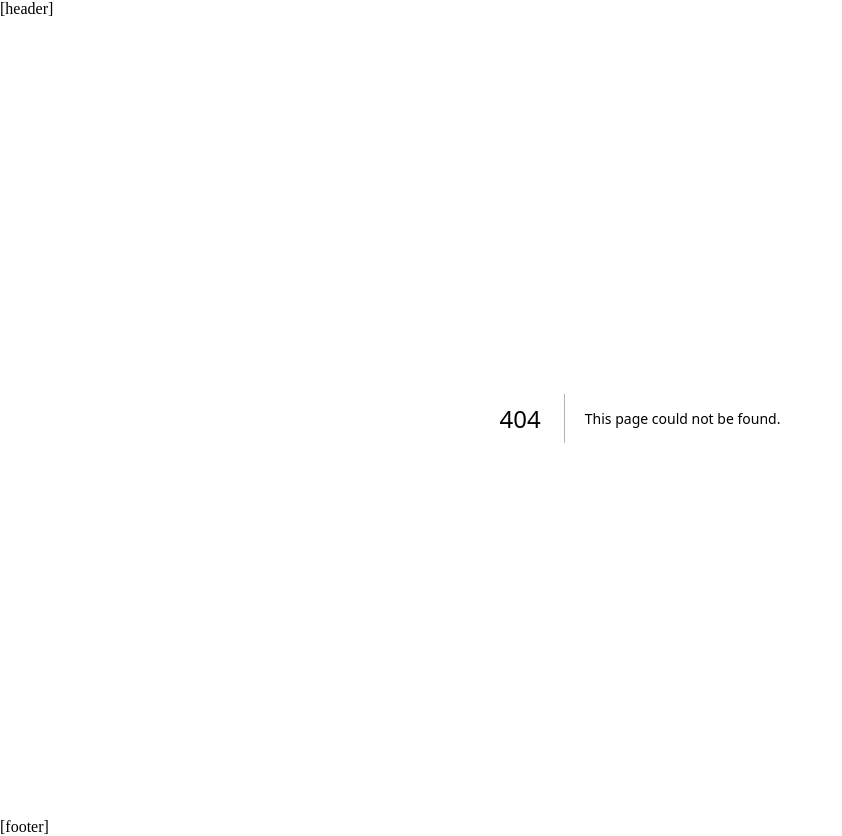
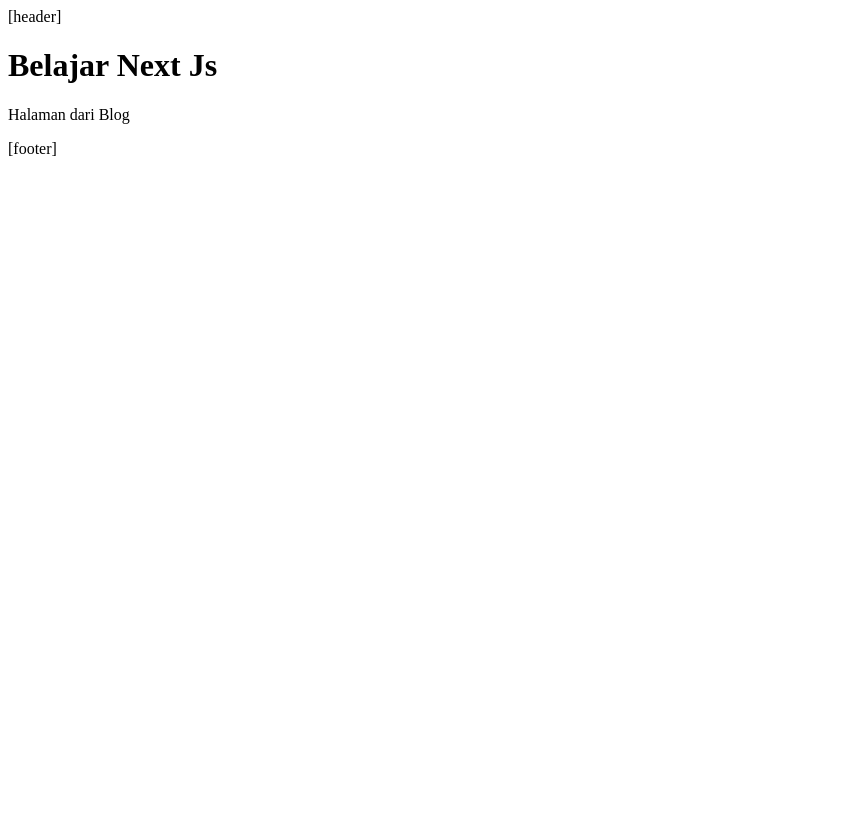
Before and after one commit to bgsdewo/Next.js_With_Headless_CMS, a Next.js app in the folder learn-nextjs/: page /blog/belajar-nextjs in a window 1280 px wide. Before the commit this address had no page. Shown: the whole page, without its empty margins (0-842 px from the left). After the commit the page ends 800 px from the top, so only its background shows below. Built offline with nearby package versions, Linux system fonts and the light colour scheme.

Commit message:
Cara Membuat Url Atau Memetakan Route Halaman

```diff
--- /dev/null
+++ b/learn-nextjs/app/blog/belajar-nextjs/page.jsx
@@ -0,0 +1,8 @@
+export default function PostPage() {
+  return (
+    <>
+      <h1>Belajar Next Js</h1>
+      <p>Halaman dari Blog</p>
+    </>
+  );
+}
--- a/learn-nextjs/app/layout.tsx
+++ b/learn-nextjs/app/layout.jsx
@@ -1,8 +1,4 @@
-import { ReactNode } from "react";
-interface LayoutProps {
-  children: ReactNode;
-}
-export default function Layout({ children }: LayoutProps) {
+export default function Layout({ children }) {
   return (
     <html lang="en">
       <head>
```
Also changed, not shown: learn-nextjs/app/blog/page.jsx (added, +8 -0 lines), learn-nextjs/tsconfig.json (deleted, +0 -34 lines), learn-nextjs/app/page.jsx (renamed from learn-nextjs/app/page.tsx), learn-nextjs/catatan/Route mapping.PNG (added), learn-nextjs/catatan/cat.txt, learn-nextjs/next-env.d.ts (deleted).
